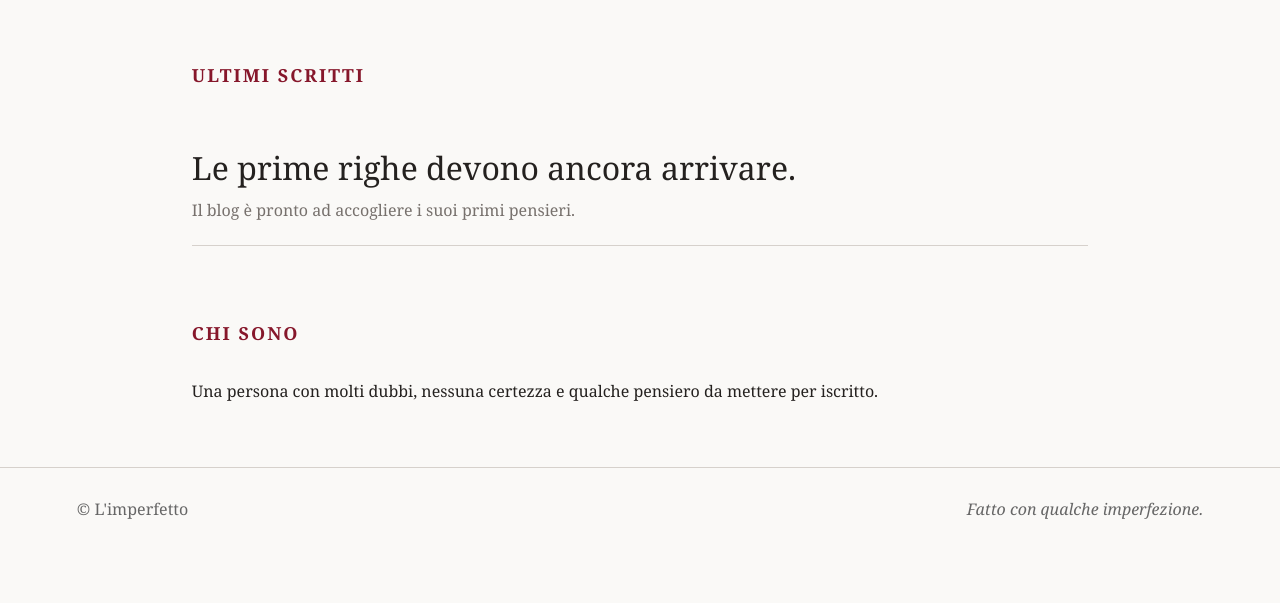
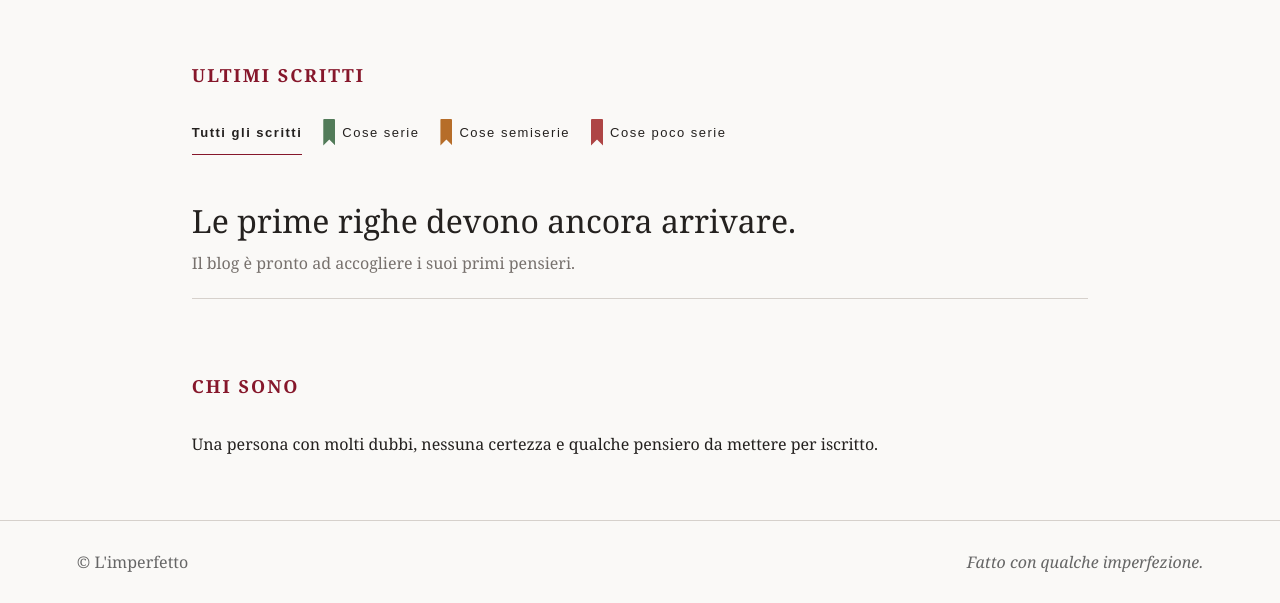
Before and after one commit to alexlab22/limperfetto-blog, a plain HTML site: page index.html in a window 1280 px wide. Shown: the part 1040-1643 px from the top of the page. Before the commit the page ends 1590 px from the top, so only its background shows below. Drawn offline with Linux system fonts and the light colour scheme.

Commit message:
Aggiungi segnalibri colorati e filtri per categoria

```diff
--- a/index.html
+++ b/index.html
@@ -105,12 +105,25 @@
 
 <main>
   <section id="scritti">
-    <h2>Ultimi scritti</h2>
-    <article>
-      <h3>Le prime righe devono ancora arrivare.</h3>
-      <p>Il blog è pronto ad accogliere i suoi primi pensieri.</p>
-    </article>
-  </section>
+<h2>Ultimi scritti</h2>
+<!-- scriptorium:articles -->
+<style>.paper-bookmark{display:inline-flex;align-items:center;justify-content:center;width:44px;min-height:44px;vertical-align:middle;text-decoration:none;flex-shrink:0;margin-right:6px}.paper-bookmark::before{content:"";display:block;width:12px;height:27px;background:var(--bookmark);clip-path:polygon(0 0,100% 0,100% 100%,50% 78%,0 100%);border-radius:1px 1px 0 0}.paper-bookmark:focus-visible,.category-filters a:focus-visible{outline:2px solid var(--ink);outline-offset:2px}.category-filters{display:flex;flex-wrap:wrap;gap:6px 14px;margin:-12px 0 20px;font:13px Arial,sans-serif}.category-filters a{display:inline-flex;align-items:center;min-height:44px;color:var(--ink);text-decoration:none;border-bottom:1px solid transparent}.category-filters a[aria-current="true"]{border-color:var(--accent);font-weight:bold}.category-filters .paper-bookmark{margin-right:0;width:26px}.category-empty{font-style:italic;color:#77716d}#scritti article[hidden],.category-empty[hidden]{display:none!important}</style>
+<nav class="category-filters" aria-label="Categorie degli scritti"><a href="/#scritti" data-filter="" aria-current="true">Tutti gli scritti</a><a href="/?categoria=serie#scritti" data-filter="serie"><span class="paper-bookmark" style="--bookmark:#527b59" aria-hidden="true"></span>Cose serie</a><a href="/?categoria=semiserie#scritti" data-filter="semiserie"><span class="paper-bookmark" style="--bookmark:#b66d29" aria-hidden="true"></span>Cose semiserie</a><a href="/?categoria=poco-serie#scritti" data-filter="poco-serie"><span class="paper-bookmark" style="--bookmark:#ae4545" aria-hidden="true"></span>Cose poco serie</a></nav>
+<article><h3>Le prime righe devono ancora arrivare.</h3><p>Il blog è pronto ad accogliere i suoi primi pensieri.</p></article>
+<p class="category-empty" role="status" aria-live="polite" hidden>Nessuno scritto in questa categoria, per ora.</p>
+<script>
+(()=>{'use strict';const root=document.getElementById('scritti');if(!root)return;
+const names=['serie','semiserie','poco-serie'];
+function apply(){const value=new URL(location.href).searchParams.get('categoria');const active=names.includes(value)?value:'';let count=0;
+root.querySelectorAll('article[data-category]').forEach(item=>{item.hidden=!!active&&item.dataset.category!==active;if(!item.hidden)count++;});
+root.querySelectorAll('[data-filter]').forEach(link=>link.setAttribute('aria-current',String(link.dataset.filter===active)));
+const empty=root.querySelector('.category-empty');if(empty)empty.hidden=!active||count>0;
+root.querySelectorAll('article:not([data-category])').forEach(item=>{item.hidden=!!active;});}
+root.addEventListener('click',event=>{const link=event.target.closest('a[data-filter],a.paper-bookmark');if(!link||event.button!==0||event.metaKey||event.ctrlKey||event.shiftKey||event.altKey)return;event.preventDefault();history.pushState(null,'',link.href);apply();});
+window.addEventListener('popstate',apply);apply();})();
+</script>
+<!-- /scriptorium:articles -->
+</section>
 
   <section id="chi-sono" style="margin-top:75px">
     <h2><a href="chi-sono.html" style="color:inherit;text-decoration:none">Chi sono</a></h2>
```
